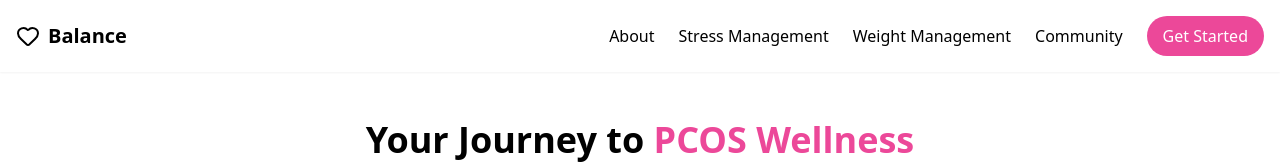
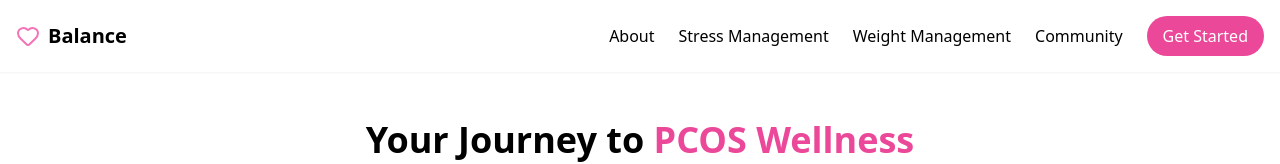
Before and after one commit to oyinda9/PCOS-MANAGER, a Nuxt app: page / in a window 1280 px wide. Shown: the top 164 px of the page. Built offline with nearby package versions, Linux system fonts and the light colour scheme.

Commit message:
changed heart icon color

```diff
--- a/pages/index.vue
+++ b/pages/index.vue
@@ -5,7 +5,7 @@
         <!-- Logo Section -->
         <div class="flex items-center gap-2">
           <!-- Heart Icon -->
-          <Heart />
+          <Heart class="text-pink-400" />
           <NuxtLink to="/" class="font-bold text-xl">Balance</NuxtLink>
         </div>
 
```
